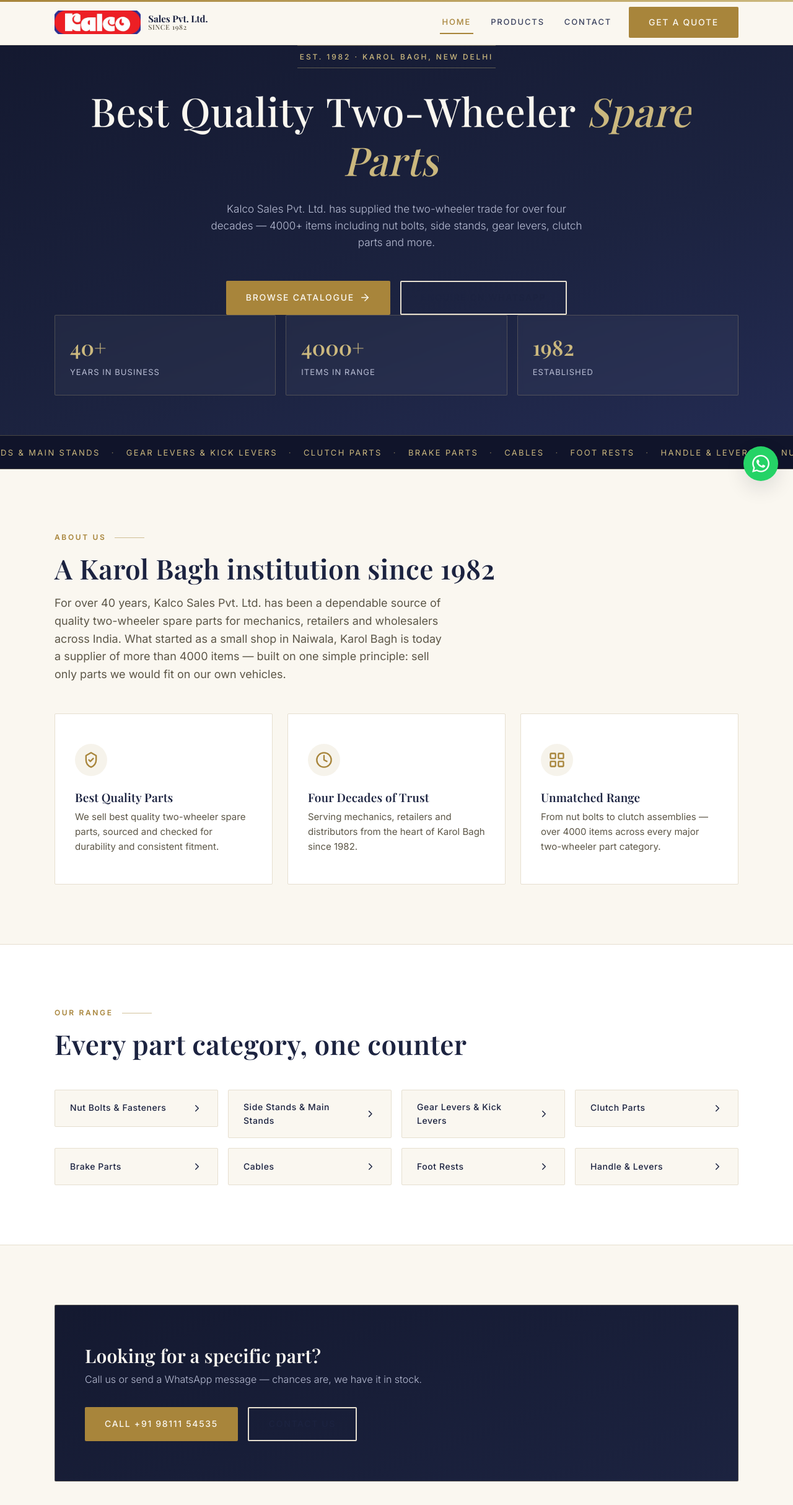
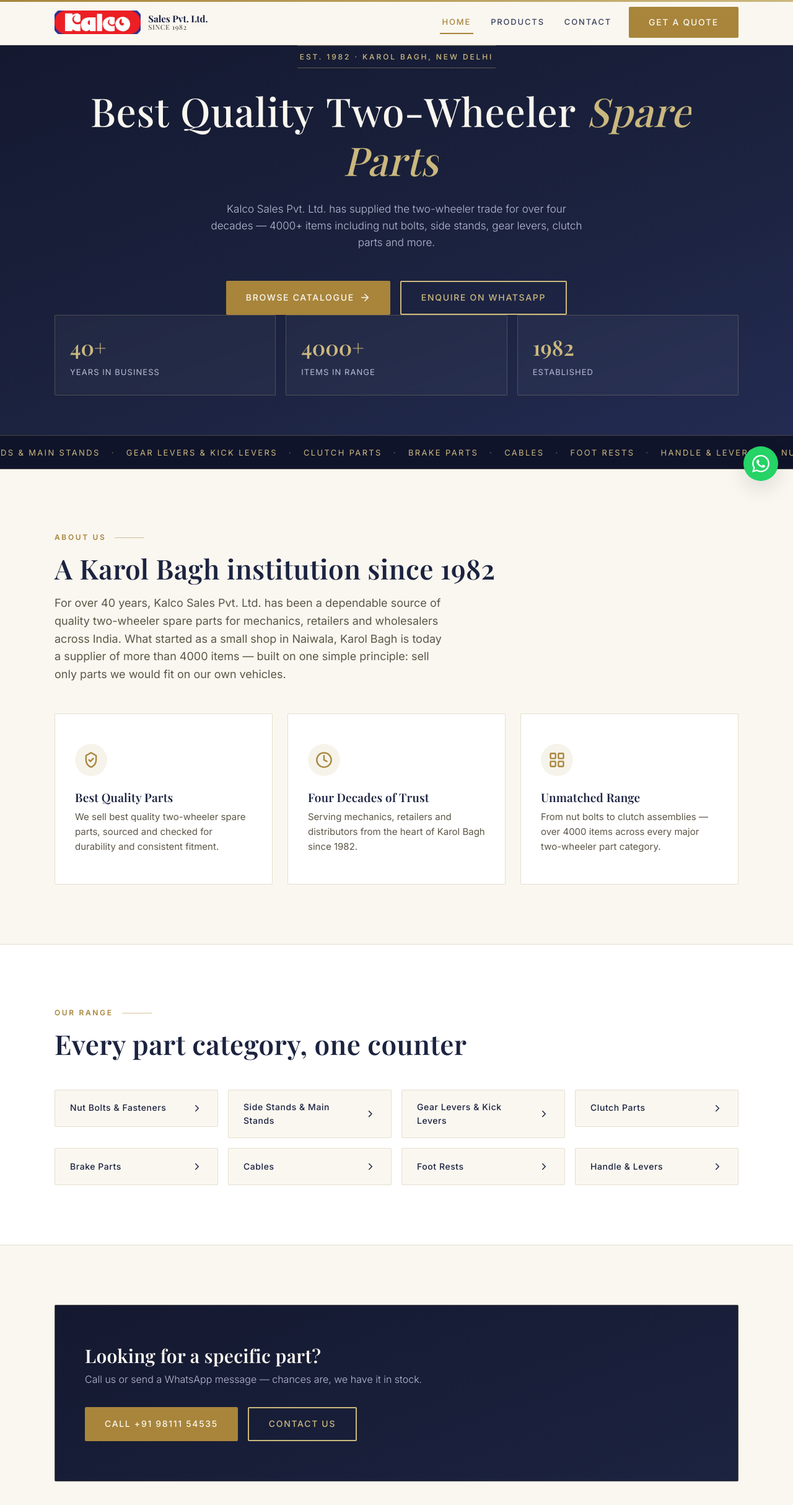
Before and after one commit to c1ph3r-fsocitey/Kalco-Sales, a React (Vite) app: page / in a window 1280 px wide. Shown: the top 2428 px of the page at 62% size. Built offline with nearby package versions, Linux system fonts and the light colour scheme; a web font is replaced by a local one.

Commit message:
Fix outline buttons: gold text and border on dark sections

```diff
--- a/src/pages/Home.css
+++ b/src/pages/Home.css
@@ -66,14 +66,15 @@
   justify-content: center;
 }
 
-.hero-btn-outline {
-  color: #faf7f0;
-  border-color: rgba(203, 184, 126, 0.5);
+.btn.hero-btn-outline {
+  color: #cbb87e;
+  border-color: #cbb87e;
 }
 
-.hero-btn-outline:hover {
-  border-color: #cbb87e;
-  color: #cbb87e;
+.btn.hero-btn-outline:hover {
+  background: rgba(203, 184, 126, 0.12);
+  border-color: #e0d3a4;
+  color: #e0d3a4;
 }
 
 .hero-stats {
@@ -218,14 +219,15 @@
   flex-wrap: wrap;
 }
 
-.cta-outline {
-  color: #faf7f0;
-  border-color: rgba(203, 184, 126, 0.5);
+.btn.cta-outline {
+  color: #cbb87e;
+  border-color: #cbb87e;
 }
 
-.cta-outline:hover {
-  border-color: #cbb87e;
-  color: #cbb87e;
+.btn.cta-outline:hover {
+  background: rgba(203, 184, 126, 0.12);
+  border-color: #e0d3a4;
+  color: #e0d3a4;
 }
 
 @media (max-width: 900px) {
```
